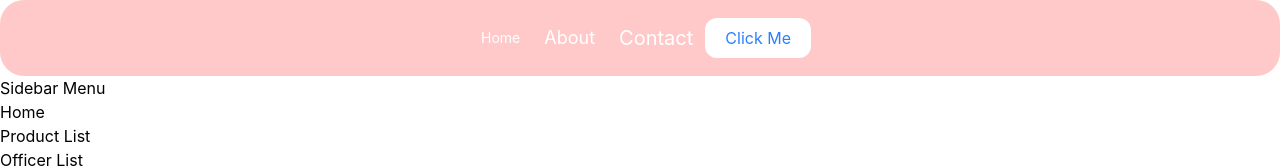
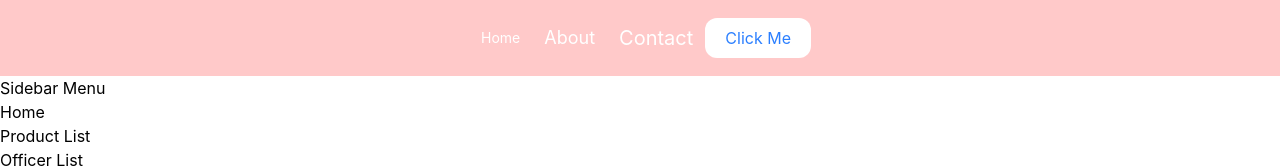
Before and after one commit to Ashaduzzaman099/react-foundation, a React (Vite) app: page / in a window 1280 px wide. Shown: the top 168 px of the page. Built offline with nearby package versions, Linux system fonts and the light colour scheme.

Commit message:
Update sidebar menu

```diff
--- a/src/components/Navbar.jsx
+++ b/src/components/Navbar.jsx
@@ -1,17 +1,22 @@
-
 function Navbar() {
   return (
-   <nav className=" rounded-3xl  bg-red-200 p-3 text-bold text-white">
+    <nav className="bg-red-200 p-3 text-bold text-white">
       <ul className="flex justify-center items-center ">
-            <li className="text-sm p-3 hover:bg-green-500 transition duration-300">Home</li>
-            <li className="text-lg p-3 hover:bg-green-500 transition duration-300">About</li>
-            <li className="text-xl p-3 hover:bg-green-500 transition duration-300">Contact</li>
+        <li className="text-sm p-3 hover:bg-green-500 transition duration-300">
+          Home
+        </li>
+        <li className="text-lg p-3 hover:bg-green-500 transition duration-300">
+          About
+        </li>
+        <li className="text-xl p-3 hover:bg-green-500 transition duration-300">
+          Contact
+        </li>
         <button className=" bg-white text-blue-500 px-5 py-2 rounded-xl hover:bg-black hover:text-white transition duration-300">
           Click Me
         </button>
       </ul>
     </nav>
-  )
+  );
 }
 
-export default Navbar
+export default Navbar;
```
Lines whose indentation alone changed are shown as unchanged.
